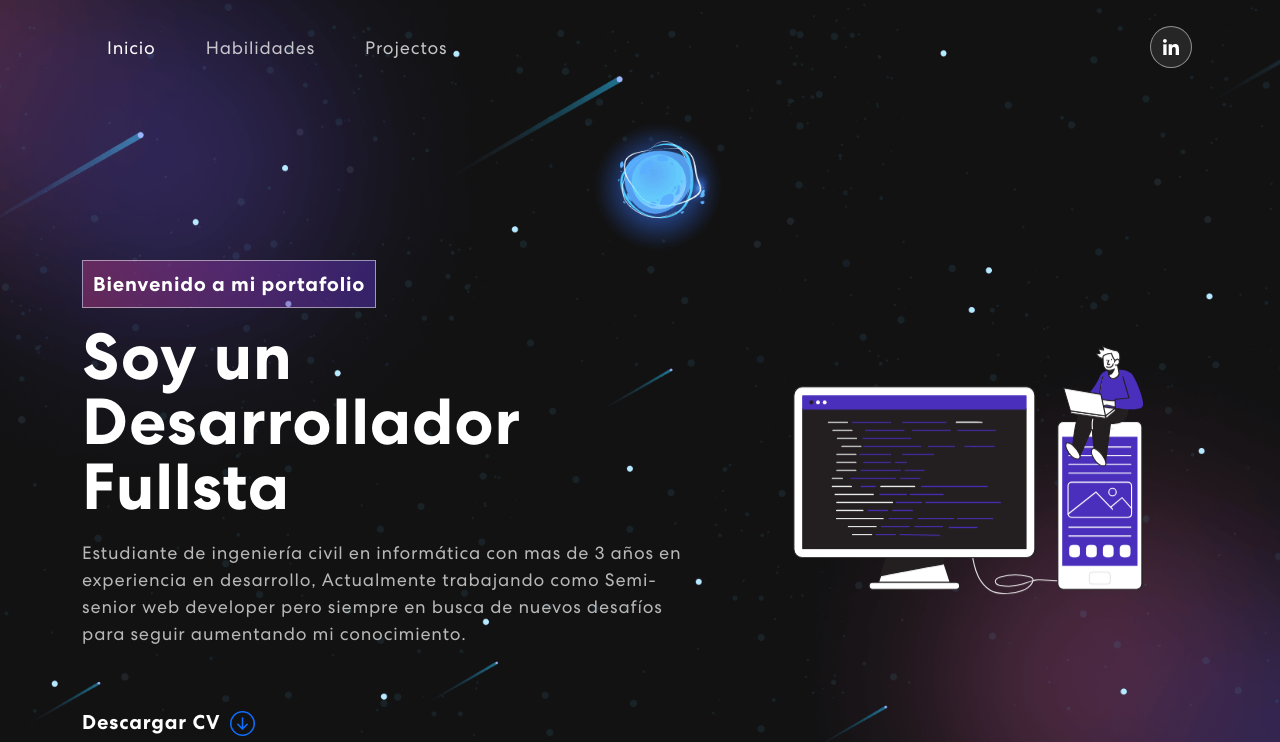
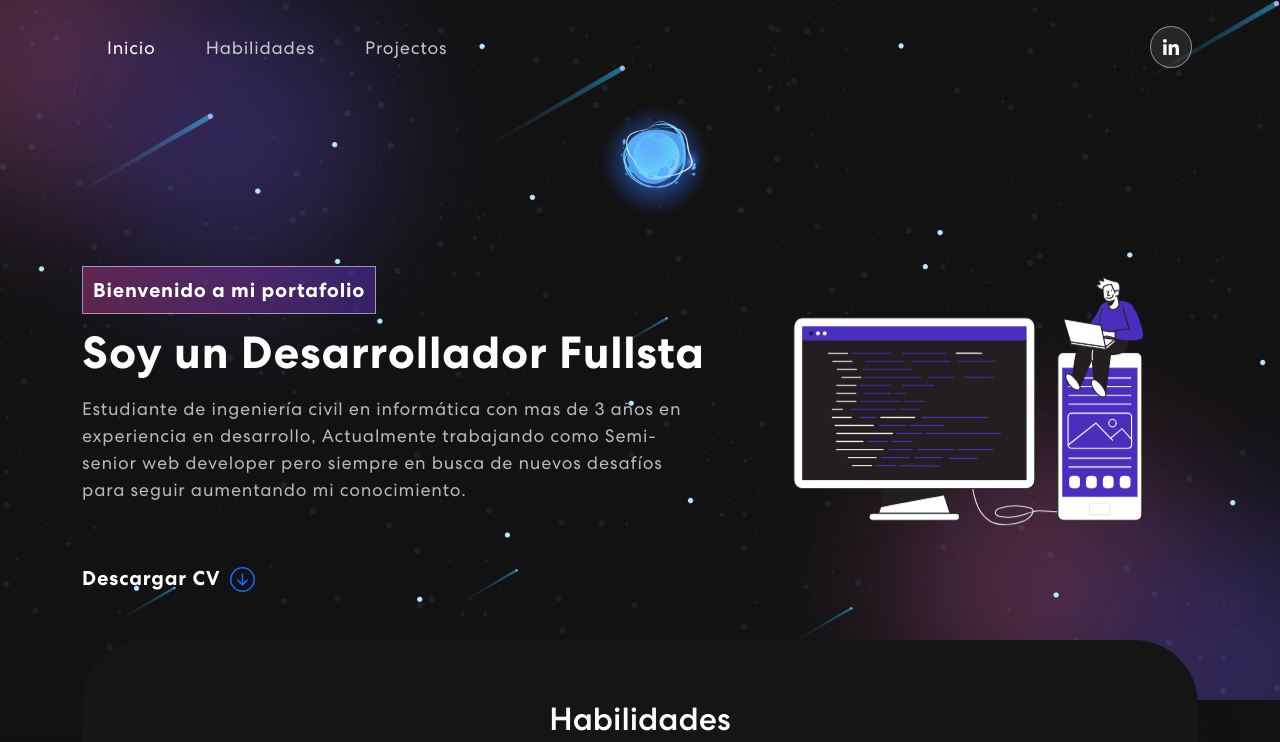
Before and after one commit to Kevinekisde/Portafolio-nuevo, a React (Create React App) app: page / in a window 1280 px wide. Shown: the top 742 px of the page. Built offline with nearby package versions, Linux system fonts and the light colour scheme.

Commit message:
cambios header

```diff
--- a/src/App.css
+++ b/src/App.css
@@ -255,7 +255,7 @@ nav.navbar .navbar-toggler[aria-expanded="true"] .navbar-toggler-icon {
   display: inline-block;
 }
 .banner h1 {
-  font-size: 65px;
+  font-size: 45px;
   font-weight: 700;
   letter-spacing: 0.8px;
   line-height: 1;
```
